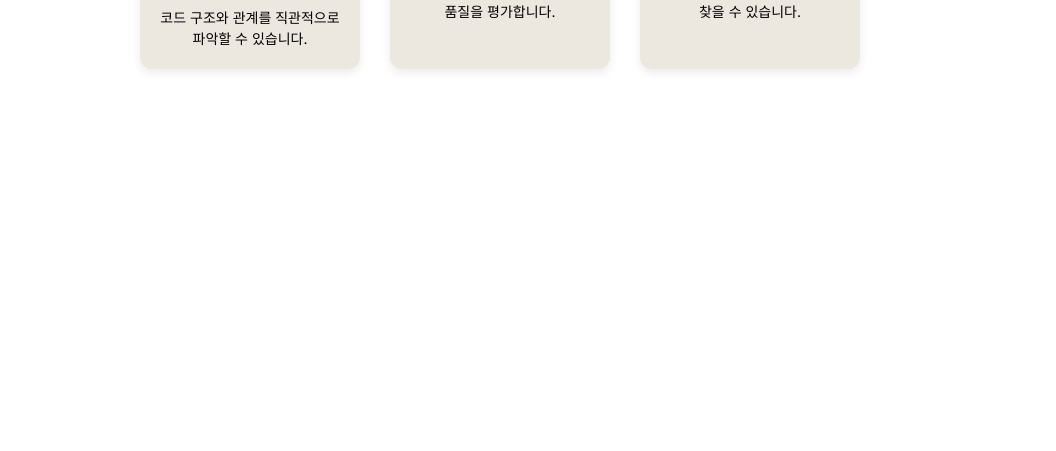
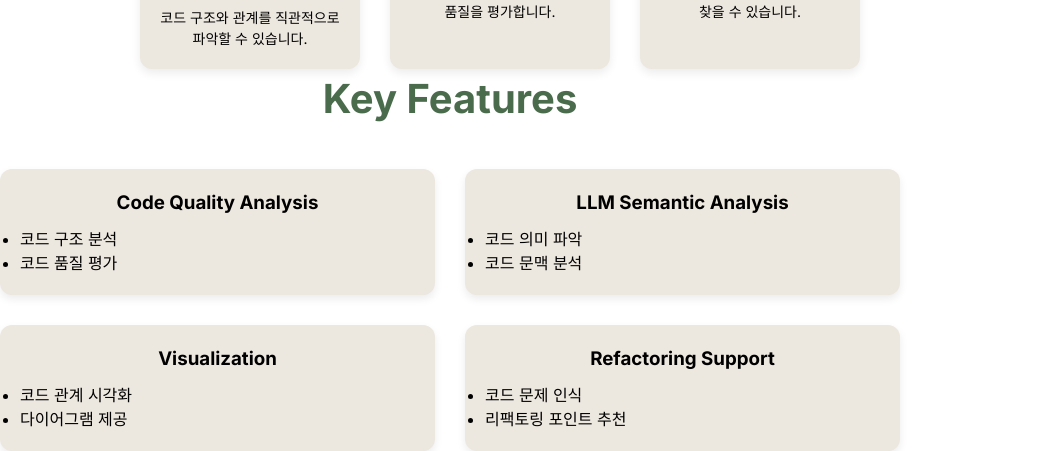
Before and after one commit to hoho715-park/refactory_frontend, a React (Vite) app: page /refactory_frontend/about-us in a window 1280 px wide. Shown: the part 435-886 px from the top of the page, without its empty margins (0-1056 px from the left). Before the commit the page ends 800 px from the top, so only its background shows below. Built offline with nearby package versions, Linux system fonts and the light colour scheme.

Commit message:
AboutUs_KeyFeatures 페이지 추가

```diff
--- a/src/pages/AboutUs/AboutUs.jsx
+++ b/src/pages/AboutUs/AboutUs.jsx
@@ -3,6 +3,7 @@ import './AboutUs.css';
 
 import AboutRefactory from './AboutRefactory';
 import WhyRefactory from './WhyRefactory';
+import KeyFeatures from './KeyFeatures';
 
 export default function AboutUs() {
   return (
@@ -25,6 +26,11 @@ export default function AboutUs() {
         <WhyRefactory />
       </section>
 
+      {/* Key Features */}
+      <section className="about-section">
+        <KeyFeatures />
+      </section>
+
     </div>
   );
 }
--- /dev/null
+++ b/src/pages/AboutUs/KeyFeatures.css
@@ -0,0 +1,33 @@
+.keyfeatures{
+  width:100%;
+  max-width:900px;
+  text-align:center;
+}
+
+.keyfeatures-title{
+  font-size:40px;
+  margin-bottom:40px;
+  color:#4a6c4c;
+}
+
+.keyfeatures-grid{
+  display:grid;
+  grid-template-columns:repeat(2,1fr);
+  gap:30px;
+}
+
+.keyfeatures-card{
+  background:#ece7df;
+  padding:20px;
+  border-radius:12px;
+
+  box-shadow:0 4px 8px rgba(0,0,0,0.08);
+}
+
+.keyfeatures-card h3{
+  margin-bottom:10px;
+}
+
+.keyfeatures-card ul{
+  text-align:left;
+}
--- /dev/null
+++ b/src/pages/AboutUs/KeyFeatures.jsx
@@ -0,0 +1,49 @@
+import "./KeyFeatures.css";
+
+export default function KeyFeatures() {
+
+  const features = [
+    {
+      title: "Code Quality Analysis",
+      items: ["코드 구조 분석", "코드 품질 평가"]
+    },
+    {
+      title: "LLM Semantic Analysis",
+      items: ["코드 의미 파악", "코드 문맥 분석"]
+    },
+    {
+      title: "Visualization",
+      items: ["코드 관계 시각화", "다이어그램 제공"]
+    },
+    {
+      title: "Refactoring Support",
+      items: ["코드 문제 인식", "리팩토링 포인트 추천"]
+    }
+  ];
+
+  return (
+    <div className="keyfeatures">
+
+      <h2 className="keyfeatures-title">Key Features</h2>
+
+      <div className="keyfeatures-grid">
+
+        {features.map((feature, index) => (
+          <div className="keyfeatures-card" key={index}>
+
+            <h3>{feature.title}</h3>
+
+            <ul>
+              {feature.items.map((item, i) => (
+                <li key={i}>{item}</li>
+              ))}
+            </ul>
+
+          </div>
+        ))}
+
+      </div>
+
+    </div>
+  );
+}
```
